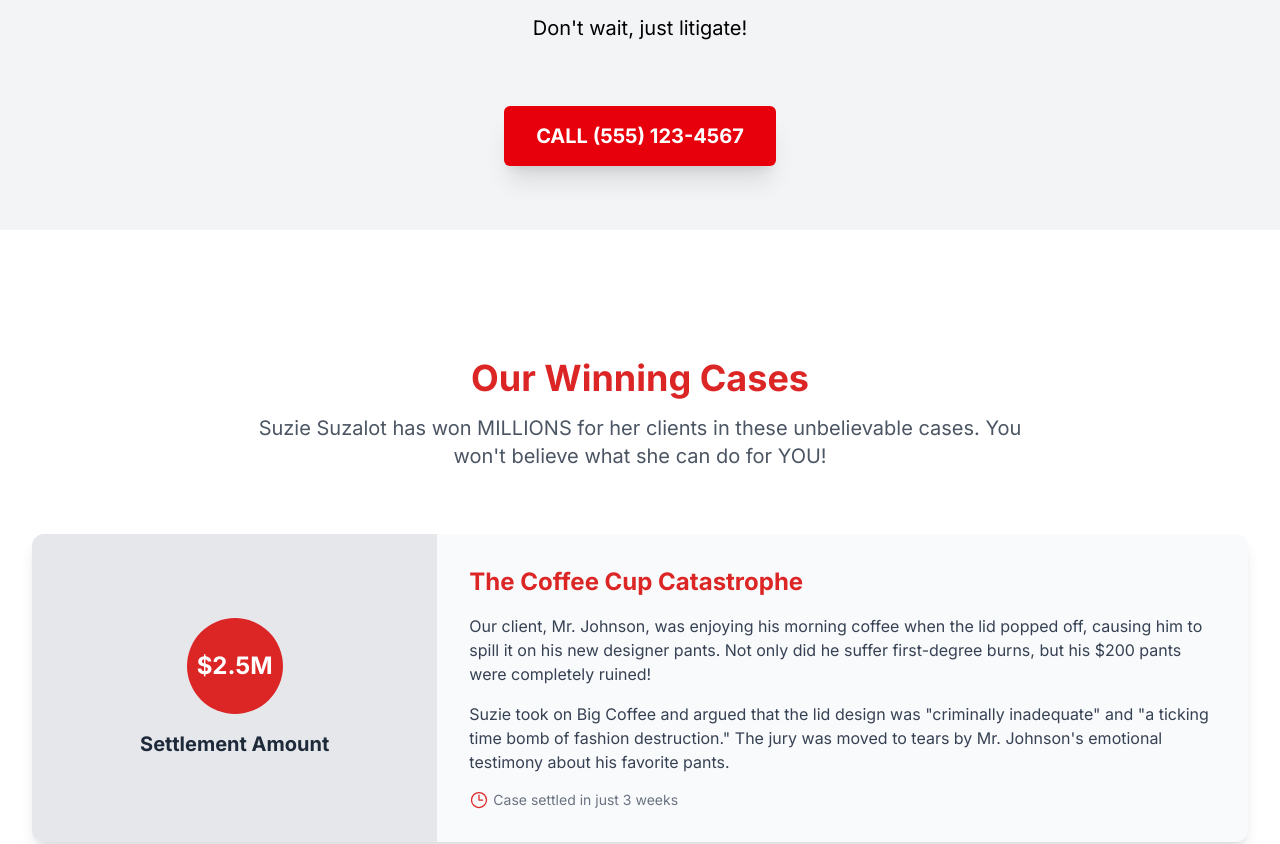
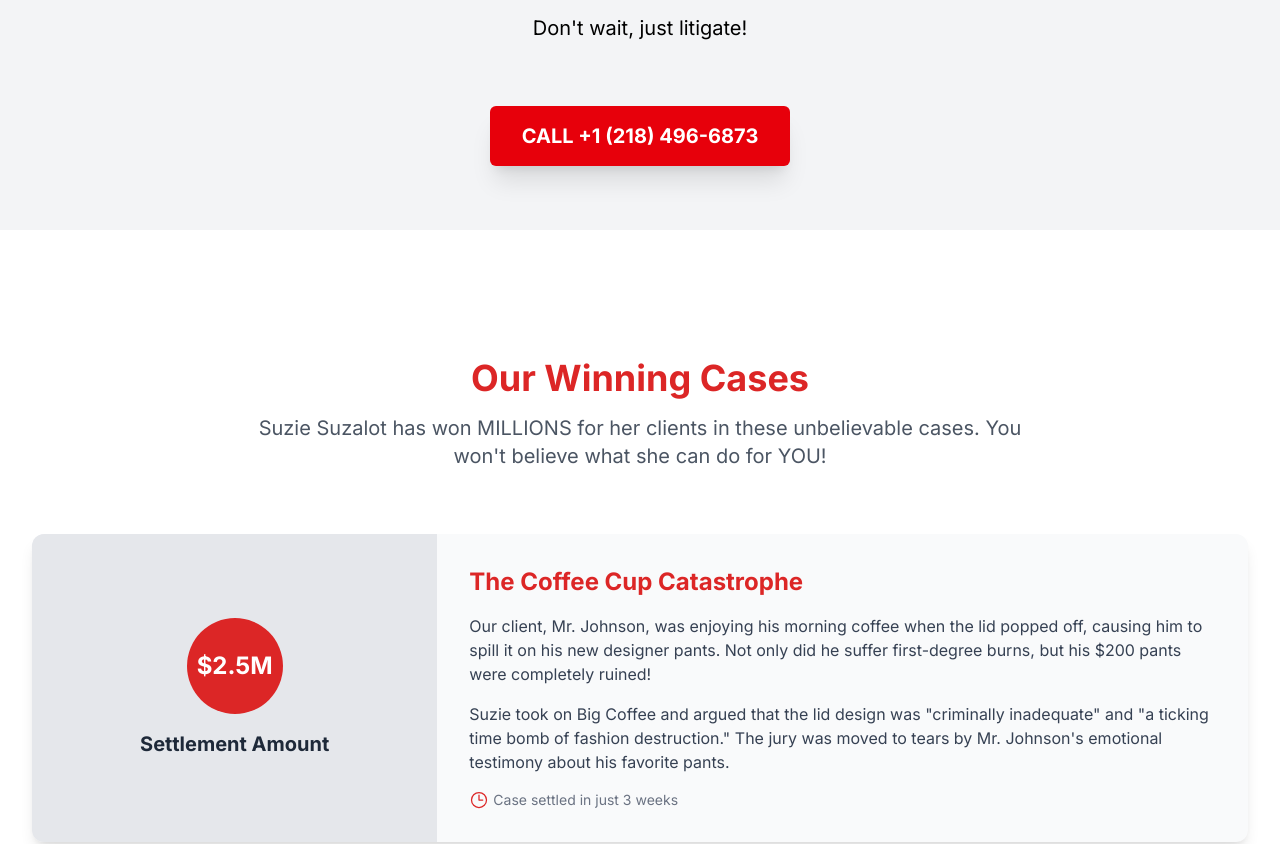
Before and after one commit to Julianwan/suziesues, a Next.js app: page / in a window 1280 px wide. Shown: the part 1974-2818 px from the top of the page. Built offline with nearby package versions, Linux system fonts and the light colour scheme.

Commit message:
With live number

```diff
--- a/src/app/components/CallNow.tsx
+++ b/src/app/components/CallNow.tsx
@@ -7,10 +7,10 @@ const HeroCTA = () => {
         <h1 className="mb-4 font-bold text-3xl">Start Suing with Suzie!</h1>
         <p className="mb-16 text-xl">Don&apos;t wait, just litigate!</p>
         <a
-          href="tel:5551234567"
+          href="tel:2184966873"
           className="inline-block bg-red-600 text-white px-8 py-4 rounded-md font-bold text-xl shadow-xl hover:bg-red-700 transition duration-300"
         >
-          CALL (555) 123-4567
+          CALL +1 (218) 496-6873
         </a>
       </div>
     </section>
--- a/src/app/components/Contact.tsx
+++ b/src/app/components/Contact.tsx
@@ -25,7 +25,7 @@ const Contact = () => {
                 </div>
                 <div className="ml-4">
                   <p className="text-lg font-medium text-gray-900">Phone</p>
-                  <p className="text-gray-600">(555) 123-4567</p>
+                  <p className="text-gray-600">+1 (218) 496-6873</p>
                   <p className="text-sm text-gray-500 mt-1">Call us anytime for a free consultation!</p>
                 </div>
               </div>
--- a/src/app/components/Footer.tsx
+++ b/src/app/components/Footer.tsx
@@ -70,7 +70,7 @@ const Footer = () => {
                 <svg xmlns="http://www.w3.org/2000/svg" fill="none" viewBox="0 0 24 24" strokeWidth={1.5} stroke="currentColor" className="w-5 h-5 mr-2 text-primary">
                   <path strokeLinecap="round" strokeLinejoin="round" d="M2.25 6.75c0 8.284 6.716 15 15 15h2.25a2.25 2.25 0 002.25-2.25v-1.372c0-.516-.351-.966-.852-1.091l-4.423-1.106c-.44-.11-.902.055-1.173.417l-.97 1.293c-.282.376-.769.542-1.21.38a12.035 12.035 0 01-7.143-7.143c-.162-.441.004-.928.38-1.21l1.293-.97c.363-.271.527-.734.417-1.173L6.963 3.102a1.125 1.125 0 00-1.091-.852H4.5A2.25 2.25 0 002.25 4.5v2.25z" />
                 </svg>
-                <span className="text-gray-300">(555) 123-4567</span>
+                <span className="text-gray-300">+1 (218) 496-6873</span>
               </li>
               <li className="flex items-center justify-center md:justify-start">
                 <svg xmlns="http://www.w3.org/2000/svg" fill="none" viewBox="0 0 24 24" strokeWidth={1.5} stroke="currentColor" className="w-5 h-5 mr-2 text-primary">
```
